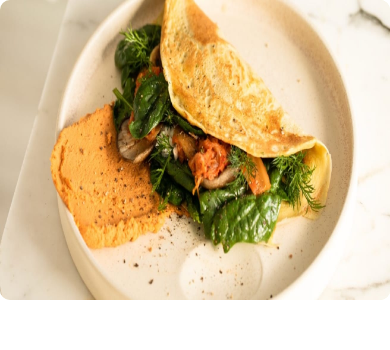
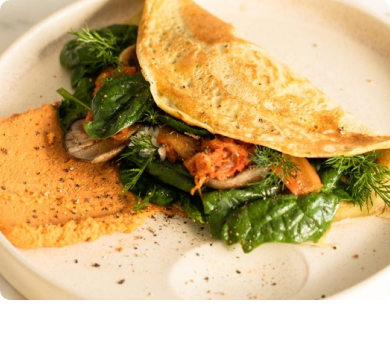
Before and after one commit to alvarommedia/Recipe-Page, a plain HTML site: page index.html in a window 390 px wide. Shown: the top 350 px of the page. Drawn offline with Linux system fonts and the light colour scheme.

Commit message:
Correct Mobile Breakpoint

```diff
--- a/style.css
+++ b/style.css
@@ -21,6 +21,7 @@ body{
   /*Miscellaneous*/
   line-height: 150%;
   color: #333333;
+
 }
 .recipe{
   /*Box model stuff*/
@@ -177,7 +178,7 @@ body{
   padding-right: 1.875rem;
 
 }
-@media (max-width: 1440px){
+@media (max-width: 750px){
   .recipe{
     width: 100%;
     margin-top: 0px;
@@ -187,6 +188,8 @@ body{
   }
   .recipe__image{
     width: 100%;
+    object-fit:cover;
+    object-position: top;
   }
   .mobile-content-container{
     padding: 2rem;
```
